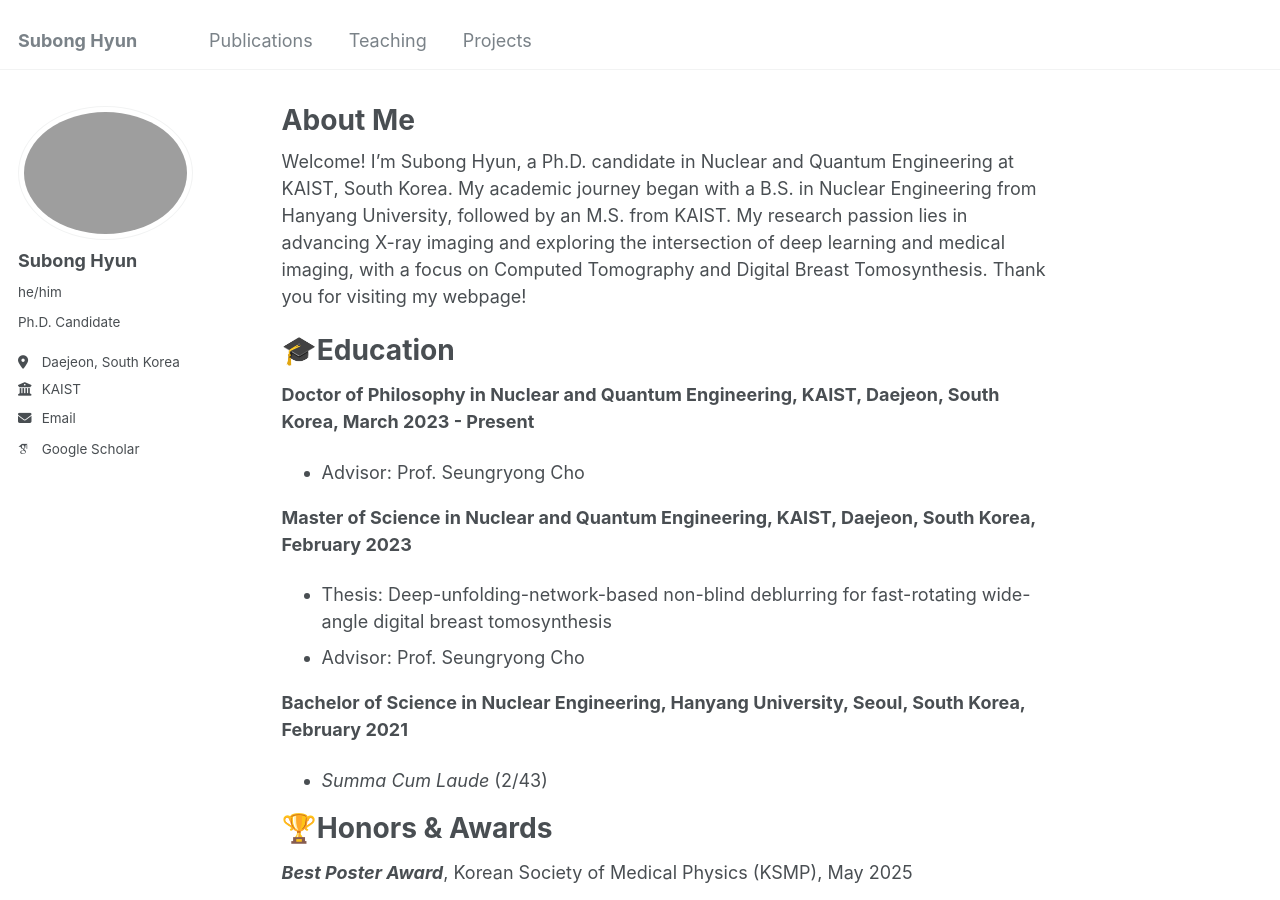
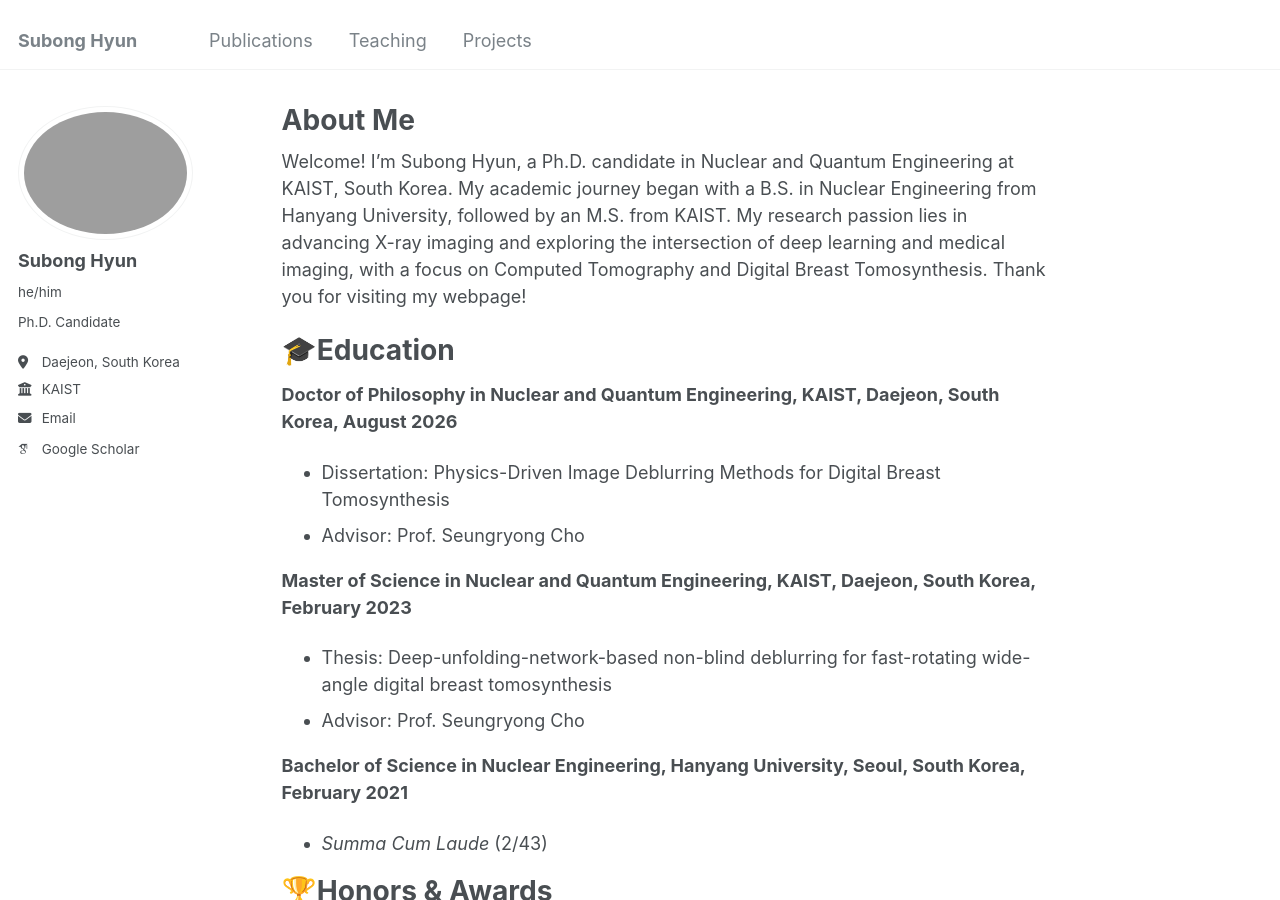
Before and after one commit to SubongHyun/subonghyun.github.io, a Jekyll site: the page built from _pages/about.md, in a window 1280 px wide and 900 px high. Built offline with Jekyll 4.4.1, drawn with Linux system fonts in a browser that asks for light colours; some web fonts are replaced.

Commit message:
Update about.md

```diff
--- a/_pages/about.md
+++ b/_pages/about.md
@@ -11,7 +11,8 @@ Welcome! I'm Subong Hyun, a Ph.D. candidate in Nuclear and Quantum Engineering a
 
 🎓Education
 ======
-**Doctor of Philosophy in Nuclear and Quantum Engineering, KAIST, Daejeon, South Korea, March 2023 - Present**
+**Doctor of Philosophy in Nuclear and Quantum Engineering, KAIST, Daejeon, South Korea, August 2026**
+- Dissertation: Physics-Driven Image Deblurring Methods for Digital Breast Tomosynthesis
 - Advisor: Prof. Seungryong Cho
 
 **Master of Science in Nuclear and Quantum Engineering, KAIST, Daejeon, South Korea, February 2023**
```
